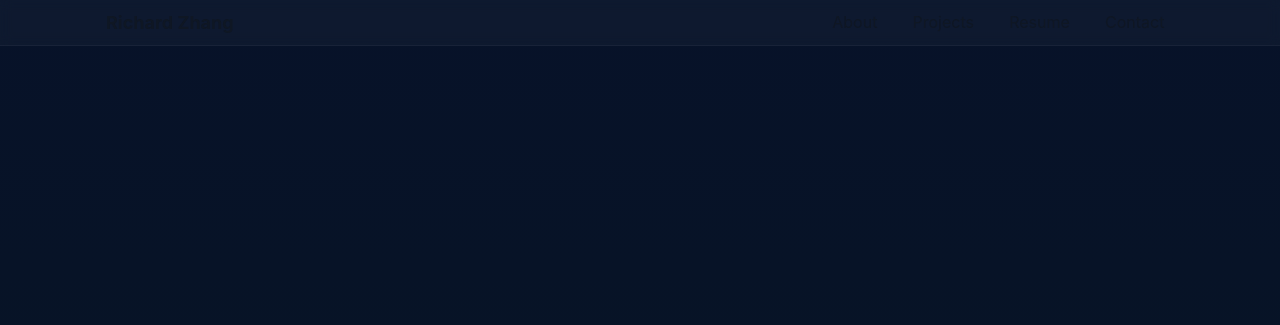
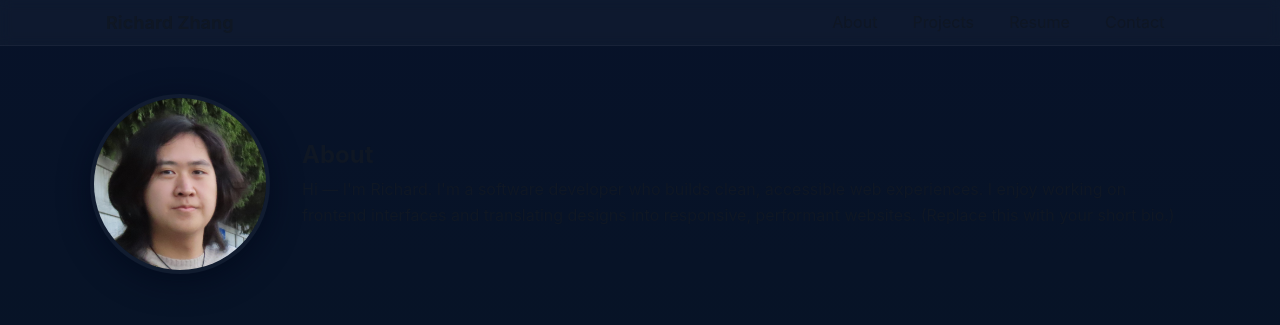
Before and after one commit to Rzdog/richard-zhang, a plain HTML site: page index.html in a window 1280 px wide. Drawn offline with Linux system fonts and the light colour scheme.

Commit message:
about page added

```diff
--- a/index.html
+++ b/index.html
@@ -49,6 +49,22 @@
             /* Stack nav items vertically on mobile */
             .primary-nav ul{flex-direction:column;gap:0.25rem}
         }
+
+        /* About section styles: layout, portrait circle, responsive stacking */
+        .about-section{padding:3rem 1rem}
+        .about-inner{display:flex;align-items:center;gap:2rem;max-width:1100px;margin:0 auto}
+        .about-portrait{flex:0 0 180px;width:180px;height:180px;border-radius:50%;overflow:hidden;box-shadow:0 8px 30px rgba(2,6,23,0.6);border:4px solid rgba(255,255,255,0.04)}
+        .about-portrait img{width:100%;height:100%;object-fit:cover;display:block}
+        .about-content{flex:1;min-width:0}
+        .about-content h2{margin:0 0 0.5rem;font-size:1.5rem}
+        .about-content p{margin:0;color:var(--text);line-height:1.6}
+
+        /* Stack portrait above text on small screens for better UX */
+        @media (max-width:720px){
+            .about-inner{flex-direction:column;text-align:center;padding:0 0.5rem}
+            .about-portrait{width:140px;height:140px}
+            .about-content p{margin-top:1rem}
+        }
     </style>
 </head>
 <body>
@@ -99,5 +115,26 @@
             });
         })();
     </script>
+
+    <!-- About section: circular portrait on the left, bio on the right -->
+    <section id="about" class="about-section" aria-labelledby="about-heading">
+        <div class="about-inner">
+            <div class="about-portrait" aria-hidden="true">
+                <img src="/images/about/portrait.jpg" alt="Richard Zhang">
+            </div>
+
+            <div class="about-content">
+                <h2 id="about-heading">About</h2>
+                <p>
+                    Hi — I'm Richard. I'm a software developer who builds clean, accessible web
+                    experiences. I enjoy working on frontend interfaces and translating designs
+                    into responsive, performant websites. (Replace this with your short bio.)
+                </p>
+            </div>
+        </div>
+    </section>
+
+    <!-- Add your projects, resume, and contact sections here -->
+
 </body>
 </html>
```
